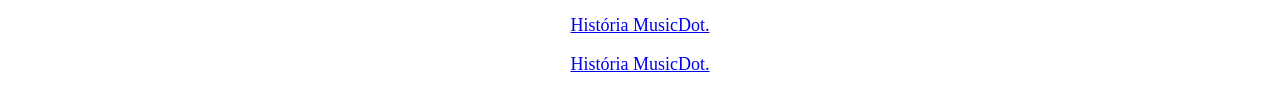
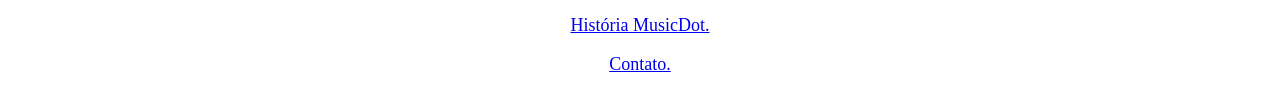
Before and after one commit to PeterLevi77/atividade-1-1303, a plain HTML site: page index.html in a window 1280 px wide. Shown: the part 269-380 px from the top of the page. Drawn offline with Linux system fonts and the light colour scheme.

Commit message:
Update index.html

```diff
--- a/index.html
+++ b/index.html
@@ -36,7 +36,7 @@
         <li>Aprenda sem sair de casa. </li>
     </ul>
     <p style="text-align: center; font-size: large;"><a href="sobre.html"> História MusicDot.</a></p>
-    <p style="text-align: center; font-size: large;"><a href="contato.html"> História MusicDot.</a></p>
+    <p style="text-align: center; font-size: large;"><a href="contato.html"> Contato.</a></p>
 </body>
 
 </html>
```
